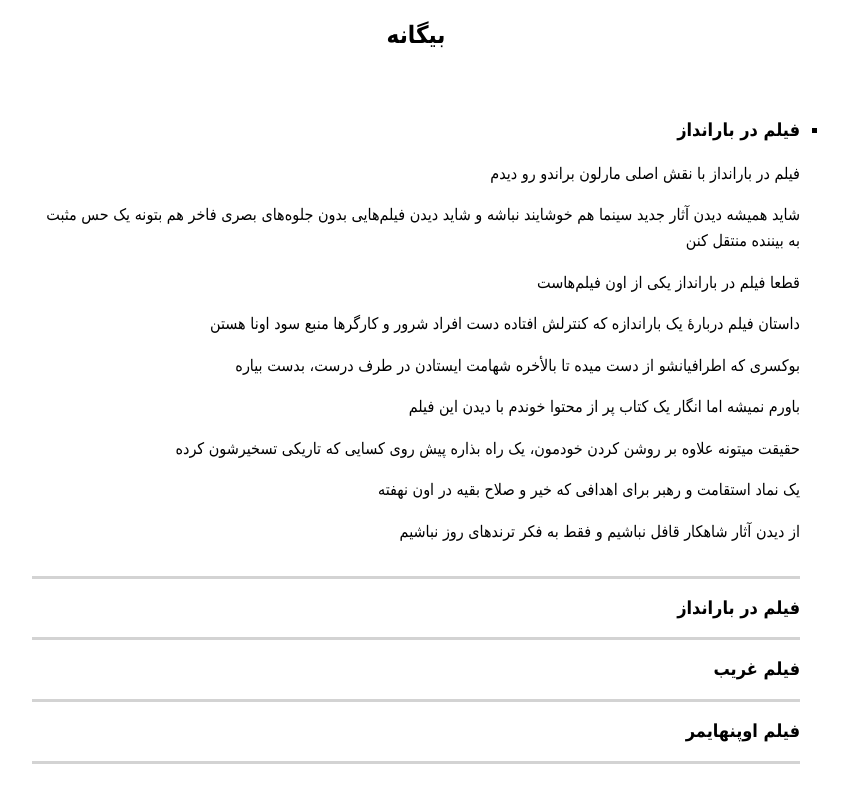
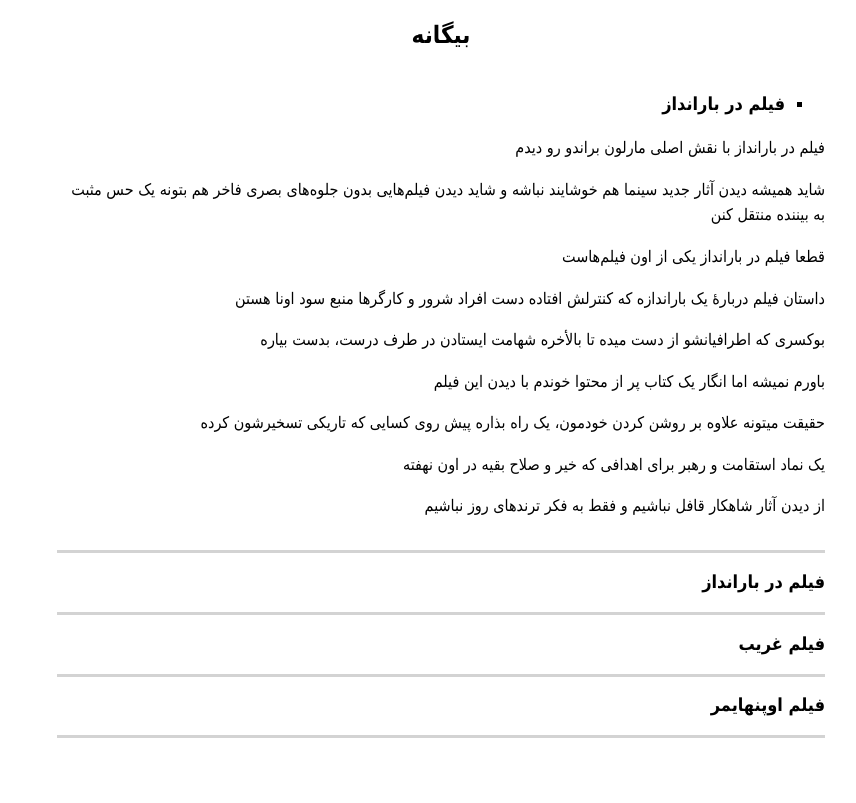
Before and after one commit to darkblog/darkblog.github.io, a Jekyll site: the page built from _posts/2023-8-7-3.md, in a window 1280 px wide. Shown: the top 803 px of the page, without its empty margins (308-1164 px from the left). Built offline with Jekyll 4.4.1, drawn with Linux system fonts in a browser that asks for light colours.

Commit message:
Update default.html

```diff
--- a/_layouts/default.html
+++ b/_layouts/default.html
@@ -24,7 +24,7 @@
  ]
 }
 </script>
-<style>body{font:100%/1.6 Tahoma}.container{margin:auto;padding:5px;max-width:768px}header{padding-bottom:16px;padding-top:8px;font-size:x-large;font-weight:bold}h1,h2{font-size:large}a{color:black;text-decoration:none}ul{display:inline;list-style-type:square}img,video,audio{max-width:100%}.post{padding-bottom:15px;border-bottom:solid lightgray}blockquote{margin:1.8em 0.8em;padding:0.1em 1em;border-right:solid black}.center{display:block;margin:auto;text-align:center}pre{direction:ltr;border:solid black;padding:8px;overflow-x:auto}</style>
+<style>body{font:100%/1.6 Tahoma}.container{margin:auto;padding:5px;max-width:768px}header{padding-bottom:16px;padding-top:8px;font-size:x-large;font-weight:bold}h1,h2{font-size:large}a{color:black;text-decoration:none}ul{margin:auto;list-style-type:square}img,video,audio{max-width:100%}.post{padding-bottom:15px;border-bottom:solid lightgray}blockquote{margin:1.8em 0.8em;padding:0.1em 1em;border-right:solid black}.center{display:block;margin:auto;text-align:center}pre{direction:ltr;border:solid black;padding:8px;overflow-x:auto}</style>
 </head>
 <body>
 <header class="center">
```
